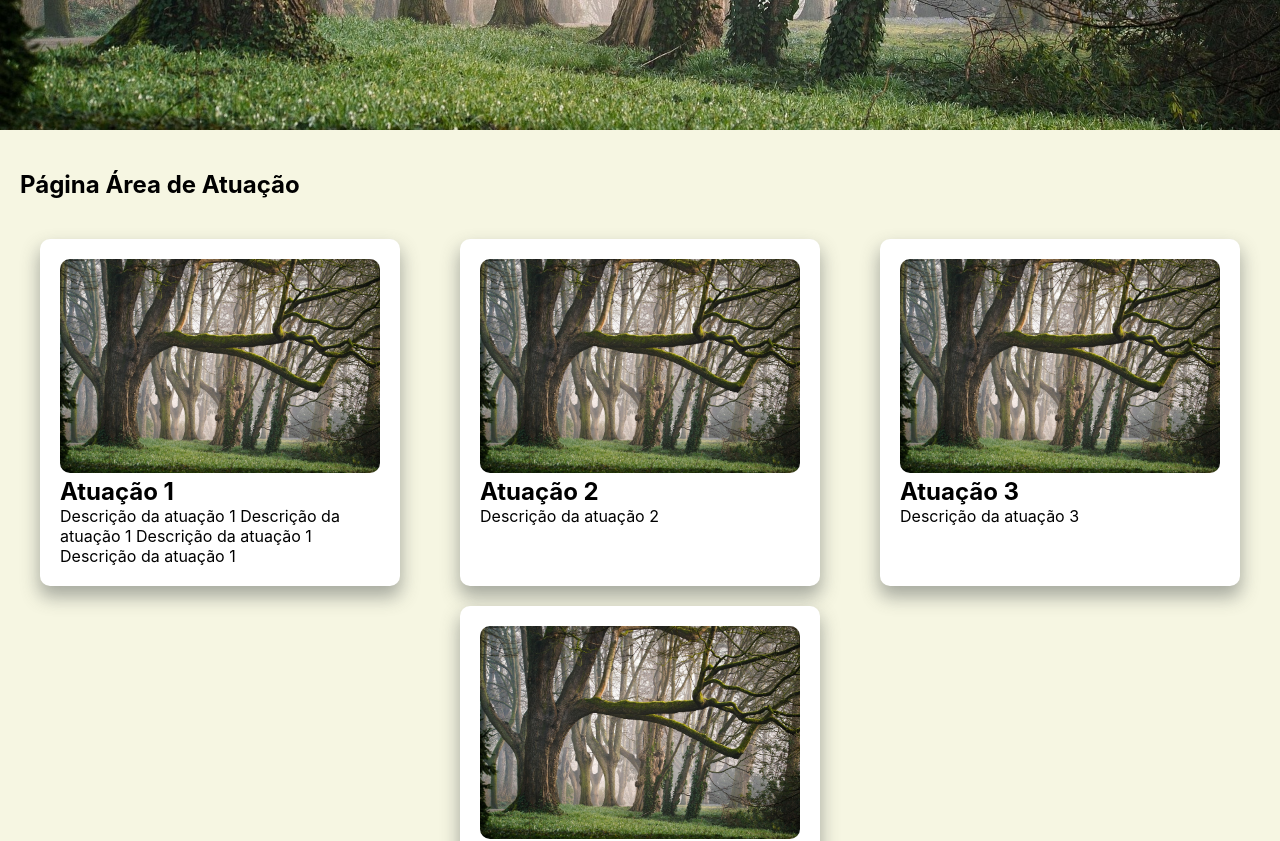
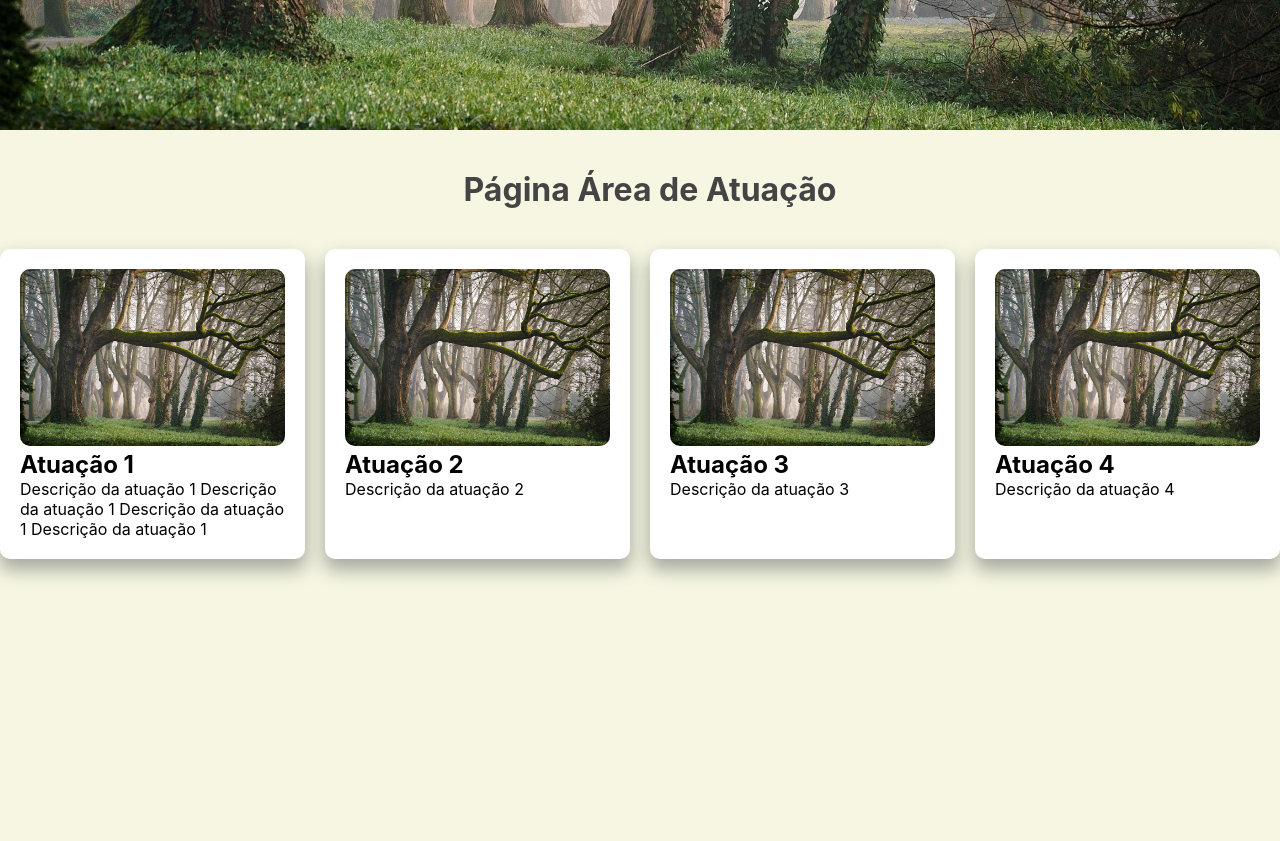
Before and after one commit to rafaelflorindo/ProjetoAdvocacia, a React (Create React App) app: page / in a window 1280 px wide. Shown: the part 820-1661 px from the top of the page. Built offline with nearby package versions, Linux system fonts and the light colour scheme.

Commit message:
Add files via upload

```diff
--- a/src/componentes/Home/estiloHome.css
+++ b/src/componentes/Home/estiloHome.css
@@ -50,12 +50,14 @@
 }
 
 .listaAreaAtuacao article {
+    flex: 1 1 250px;
+
     border-radius: 10px;
 
     padding: 20px;
     box-shadow: 0px 10px 18px 1px rgba(72, 77, 77, 0.45);
     background-color: white;
-    width: 25%;
+
 }
 
 .listaAreaAtuacao article img {
@@ -72,3 +74,15 @@
     padding: 40px;
     width: 80%;
 }
+
+
+#areaAtuacao h1, #contato h1 {
+    text-align: center;
+    font-size: 2em;
+    font-weight: bold;
+    color: #444;
+}
+
+html {
+    scroll-behavior: smooth;
+}
```
